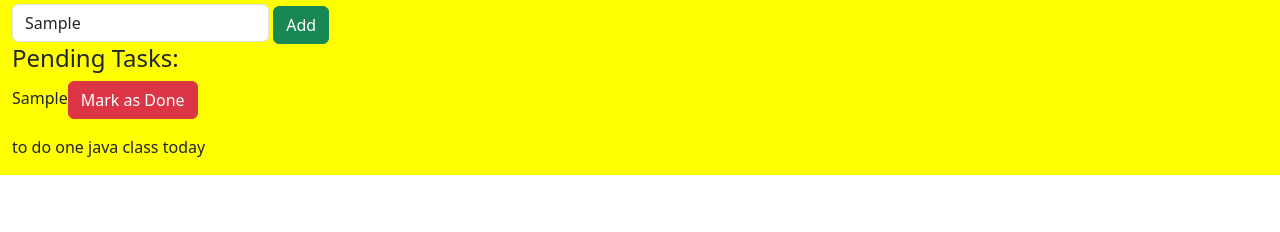
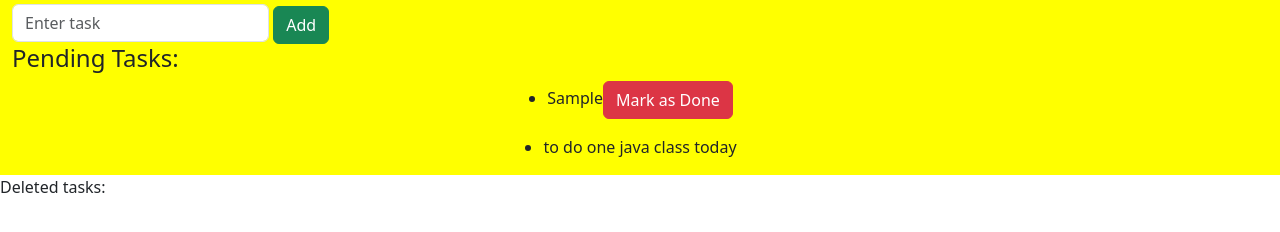
Before and after one commit to shivam99392677/Mini-Projects, a plain HTML site: page to-do/index.html in a window 1280 px wide. Both pictures are taken after typing "Sample" into the empty fields and a click on the button "Add". Shown: the part 42-274 px from the top of the page. Drawn offline with nearby package versions, Linux system fonts and the light colour scheme.

Commit message:
added dustbin

```diff
--- a/to-do/app.js
+++ b/to-do/app.js
@@ -1,23 +1,52 @@
-let btn = document.querySelector(".btn");
+let btn = document.querySelector(".btn-success");
 let input = document.querySelector(".form-control");
-let ul = document.querySelector("ul");
+let ul = document.querySelector(".list-group");
 
 btn.addEventListener("click",()=>{
     if(input.value != ""){
-        let li = document.createElement("li");
-        let para = document.createElement("p");
+
         let cancelBtn = document.createElement("button");
 
+        addTask(input.value,ul);
+        input.value = "";
 
-        para.innerText = input.value;
-        li.appendChild(para);
-        ul.prepend(li);
+        let para = document.querySelector("p");
+
         cancelBtn.classList.add("btn");
         cancelBtn.classList.add("btn-danger");
         cancelBtn.innerText="Mark as Done";
+
         para.appendChild(cancelBtn);
+
     }else{
         alert("Please enter any task to add.")
     }
 
 })
+//function to add task to given paths
+function addTask(task,path){
+     let li = document.createElement("li");
+        let para = document.createElement("p");
+
+        para.innerText = task;
+        li.appendChild(para);
+        path.prepend(li);
+
+}
+
+document.addEventListener("click",(event)=>{
+    if(event.target.classList.contains("btn-danger")){
+        let taskItem = event.target.parentElement;//select the <p> element
+        let bin = document.querySelector(".bin");// reference to the deleted ul
+
+        event.target.remove();//remove delete btn
+        taskItem.parentElement.remove();
+
+        let li = document.createElement("li");
+
+        li.appendChild(taskItem);
+
+        bin.prepend(li);// now move the <p>
+
+    }
+})
--- a/to-do/index.html
+++ b/to-do/index.html
@@ -39,6 +39,10 @@
         </li>
       </ul>
     </div>
+    Deleted tasks:
+    <ul class="list-group bin">
+
+    </ul>
   </body>
   <script src="app.js"></script>
   <script
--- a/to-do/style.css
+++ b/to-do/style.css
@@ -1,6 +1,7 @@
 *{
     margin: 0;
     padding: 0;
+    align-items: center;
 
 }
 
@@ -8,4 +9,5 @@
     background-color: yellow;
     height: 100%;
     width: 100%;
+    align-items: center;
 }
```
